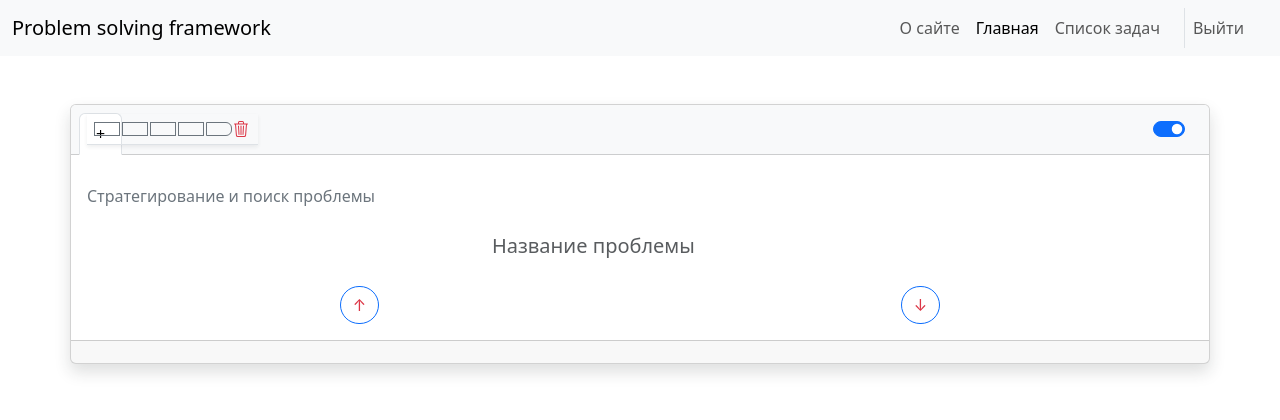
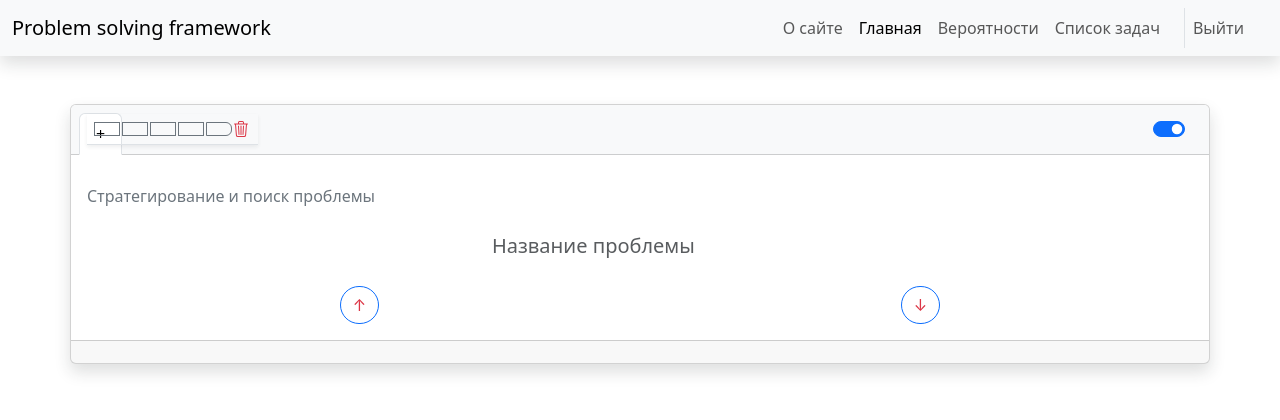
Before and after one commit to PavelNikolaeW/problrm_solving_framework, a Django app: page / in a window 1280 px wide. Shown: the top 420 px of the page. Run offline with Django 4.2, Linux system fonts and the light colour scheme; a user stored in the database is signed in; data comes from the database, SQL or seed files in the repository; data that the repository does not hold is empty; some libraries are stand-ins or nearby versions.

Commit message:
refactor

```diff
--- a/api/serializers.py
+++ b/api/serializers.py
@@ -165,7 +165,7 @@ class ProblemTitleSerializer(ModelSerializer):
 
 
 class TodoListSerializer(ModelSerializer):
-    problem = ProblemTitleSerializer(required=False)
+    problem = SerializerMethodField()
     category = SerializerMethodField()
 
     def validate(self, attrs):
@@ -188,10 +188,10 @@ class TodoListSerializer(ModelSerializer):
         instance.save()
         return instance
 
-    # def get_problem(self, obj):
-    #     if not obj.problem:
-    #         return {}
-    #     return ProblemTitleSerializer(obj.problem).data
+    def get_problem(self, obj):
+        if not obj.problem:
+            return {}
+        return ProblemTitleSerializer(obj.problem).data
 
     def get_category(self, obj):
         if not obj.category:
--- a/problem_solving/urls.py
+++ b/problem_solving/urls.py
@@ -9,4 +9,6 @@ urlpatterns = [
     path('about_us/', views.about, name='about_us'),
     path('todo/', views.todo, name='todo'),
     path('registration/', views.SignUp.as_view(), name='registration'),
+    path('byaes/', views.byaes, name='byaes'),
+    path('technical_maintenance/', views.technical_maintenance, name='technical_maintenance'),
 ]
--- a/problem_solving/views.py
+++ b/problem_solving/views.py
@@ -46,7 +46,12 @@ def query_debugger(func):
     return inner_func
 
 
+def technical_maintenance(request):
+    return render(request, 'tech_worck.html')
+
+
 def index(request):
+    # return redirect('problem_solving:technical_maintenance')
     if not request.user.is_authenticated:
         return redirect('problem_solving:about_us')
     return render(request, 'index.html')
@@ -61,3 +66,7 @@ def todo(request):
     if not request.user.is_authenticated:
         return redirect('problem_solving:about_us')
     return render(request, 'todo/main-todo.html')
+
+
+def byaes(request):
+    return render(request, 'byaes.html')
--- a/problem_solving_framework/settings.py
+++ b/problem_solving_framework/settings.py
@@ -36,6 +36,7 @@ SECRET_KEY = os.environ.get('SECRET_KEY')
 # SECURITY WARNING: don't run with debug turned on in production!
 # DEBUG = False
 DEBUG = os.environ.get('DEBUG')
+print(f"{DEBUG=}")
 
 ALLOWED_HOSTS = [
     "problem-solving",
@@ -102,7 +103,7 @@ WSGI_APPLICATION = 'problem_solving_framework.wsgi.application'
 DATABASES = {
     'default': {
         'ENGINE': 'django.db.backends.sqlite3',
-        'NAME': BASE_DIR / 'db.sqlite3',
+        'NAME': BASE_DIR / 'db' / 'db.sqlite3',
     }
 }
 
--- a/requirements.txt
+++ b/requirements.txt
@@ -6,3 +6,4 @@ djangorestframework==3.14.0
 Markdown==3.4.3
 pytz==2023.3
 sqlparse==0.4.4
+python-dotenv==1.0.0
--- a/static/css/my_css.css
+++ b/static/css/my_css.css
@@ -5,6 +5,10 @@
 /*.bg-secondary-hover:hover {*/
 /*    background-color: var(--bs-secondary-bg-subtle);*/
 /*}*/
+
+.close-danger {
+    --bs-btn-close-color: rgb(220, 53, 69);
+}
 
 
 textarea {
--- a/templates/includes/navbar.html
+++ b/templates/includes/navbar.html
@@ -1,6 +1,6 @@
 {% load custom_filters %}
 {% with view_name=request.resolver_match.view_name %}
-  <nav class="navbar navbar-expand-lg bg-body-tertiary">
+  <nav class="navbar navbar-expand-lg bg-body-tertiary shadow">
     <div class="container-fluid">
       <a class="navbar-brand" href="{% url 'problem_solving:index' %}">Problem solving framework</a>
       <button class="navbar-toggler" type="button" data-bs-toggle="offcanvas"
@@ -33,20 +33,24 @@
                    aria-current="page" href="{% url 'problem_solving:index' %}">Главная</a>
               </li>
               <li class="nav-item">
+                <a class="nav-link {{ 'problem_solving:byaes'|activate_if_matched:view_name }}"
+                   aria-current="page" href="{% url 'problem_solving:byaes' %}">Вероятности</a>
+              </li>
+              <li class="nav-item">
                 <a class="nav-link {{ 'problem_solving:todo'|activate_if_matched:view_name }}"
                    aria-current="page" href="{% url 'problem_solving:todo' %}">Список задач</a>
               </li>
-              <li class="nav-item ms-3 border-start">
+              <li class="nav-item ms-lg-3 ps-2 ps-lg-0 border-start">
                 <a class="nav-link" aria-current="page"
                    href="{% url 'auth:logout' %}">Выйти</a>
               </li>
             {% else %}
-              <li class="nav-item ms-3  border-start">
+              <li class="nav-item ms-lg-3 ps-2 ps-lg-0  border-start">
                 <a class="nav-link {{ 'auth:login'|activate_if_matched:view_name }}"
                    aria-current="page"
                    href="{% url 'auth:login' %}">Войти</a>
               </li>
-              <li class="nav-item">
+              <li class="nav-item ps-2 ps-lg-0">
                 <a class="nav-link {{ 'problem_solving:registration'|activate_if_matched:view_name }}"
                    aria-current="page"
                    href="{% url 'problem_solving:registration' %}">Регистрация</a>
```
